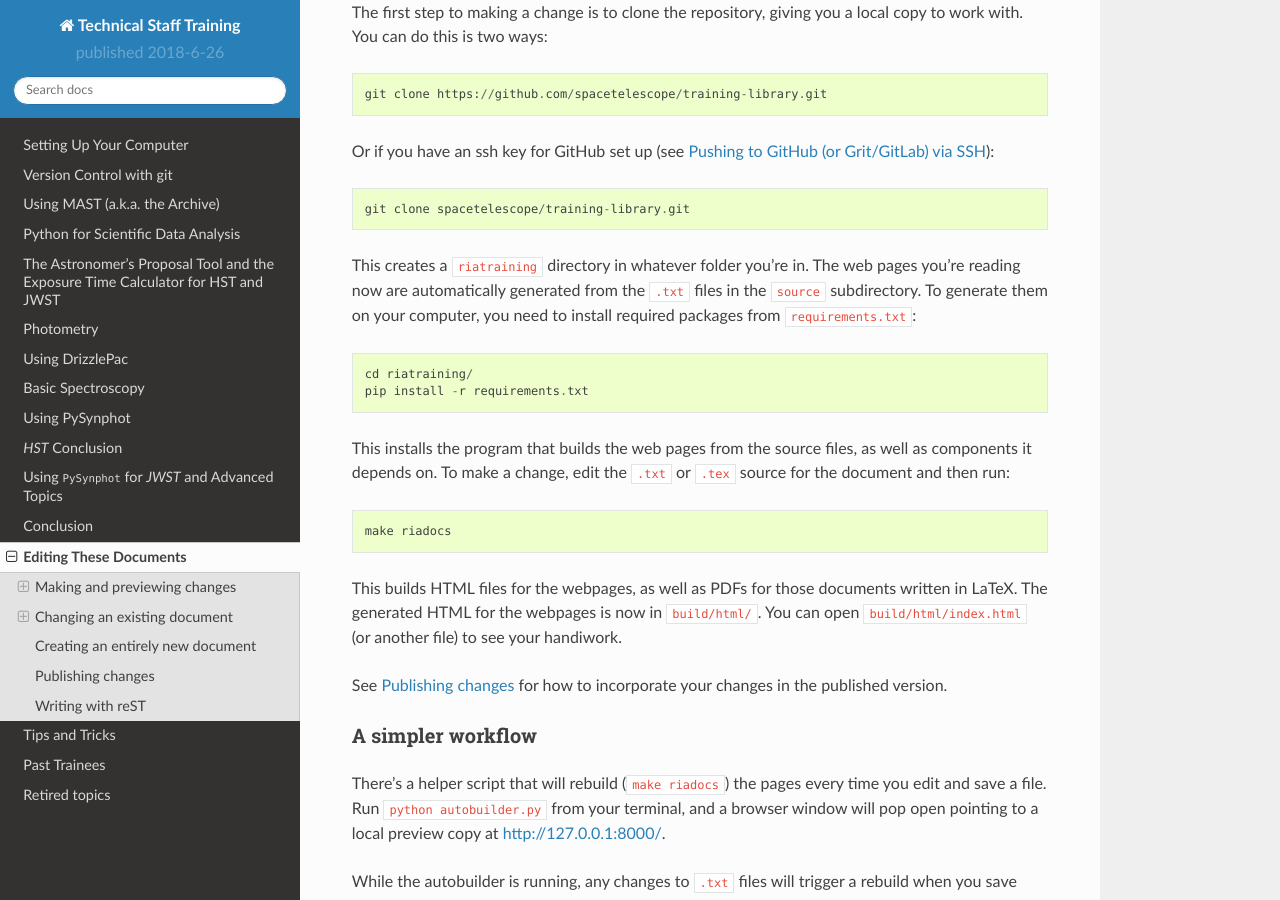
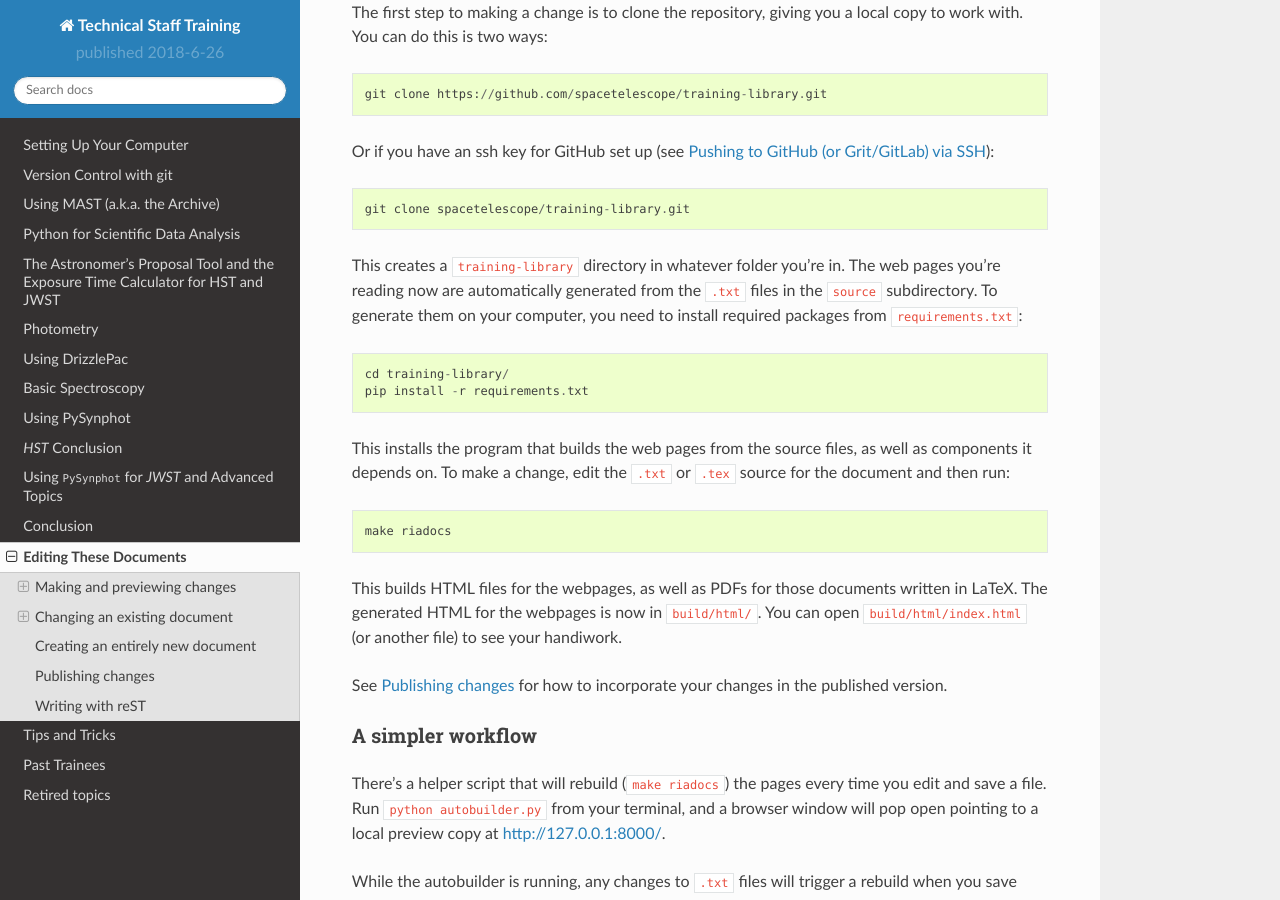
Before and after one commit to staceybright/training-library, a Sphinx documentation site: the page built from source/editing_these_documents.txt, in a window 1280 px wide and 900 px high, scrolled down 485 px. Built offline with Sphinx 7.4.7 and the Read the Docs theme 2.0.0, drawn with Linux system fonts in a browser that asks for light colours.

Commit message:
small change to repository name in editing-these-docs

```diff
--- a/source/editing_these_documents.txt
+++ b/source/editing_these_documents.txt
@@ -21,9 +21,9 @@ Or if you have an ssh key for GitHub set up (see :ref:`git-push-ssh`)::
 
    git clone spacetelescope/training-library.git
 
-This creates a ``riatraining`` directory in whatever folder you're in. The web pages you're reading now are automatically generated from the ``.txt`` files in the ``source`` subdirectory. To generate them on your computer, you need to install required packages from ``requirements.txt``::
+This creates a ``training-library`` directory in whatever folder you're in. The web pages you're reading now are automatically generated from the ``.txt`` files in the ``source`` subdirectory. To generate them on your computer, you need to install required packages from ``requirements.txt``::
 
-   cd riatraining/
+   cd training-library/
    pip install -r requirements.txt
 
 This installs the program that builds the web pages from the source files, as well as components it depends on. To make a change, edit the ``.txt`` or ``.tex`` source for the document and then run::
```
Also changed, not shown: 1 other file.
